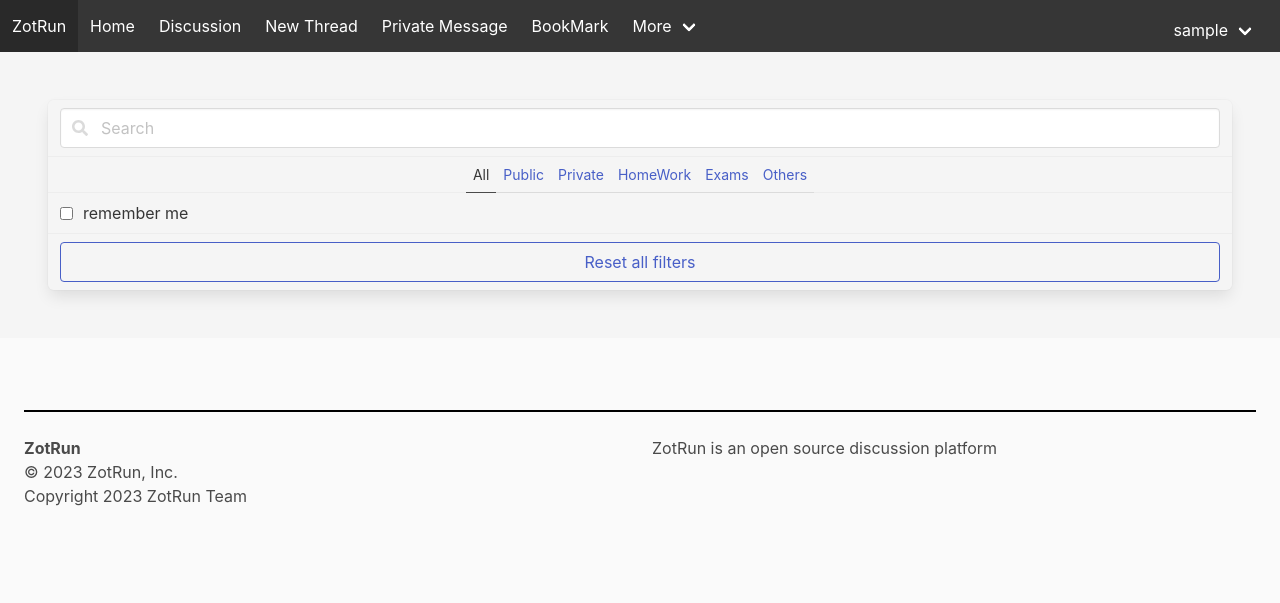
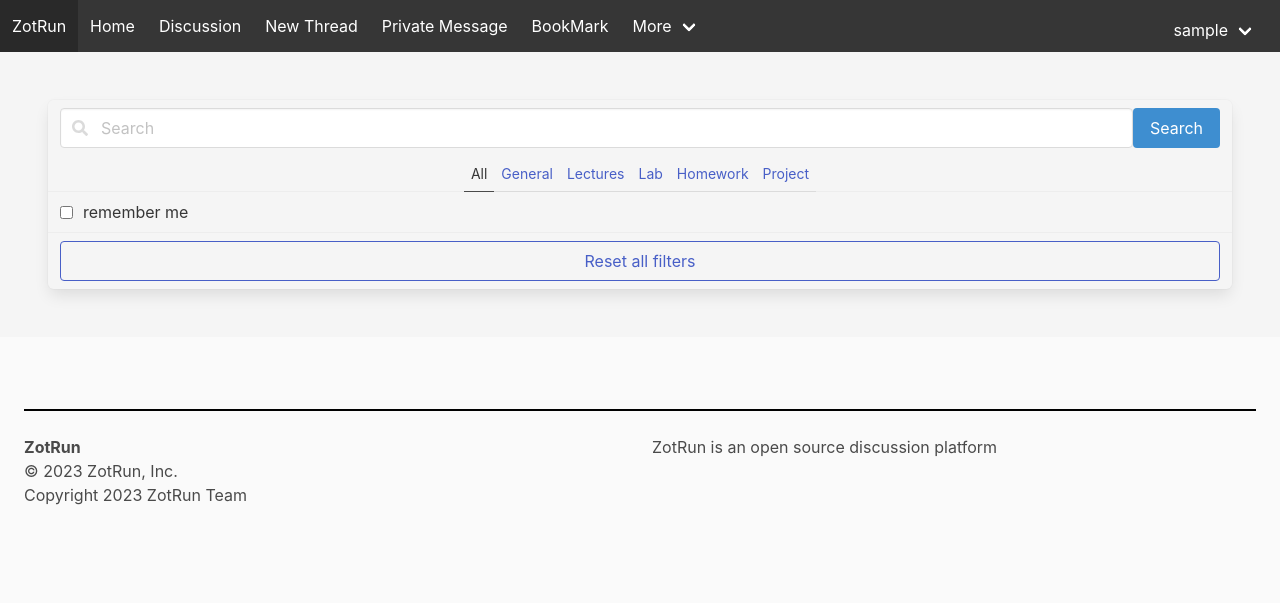
Before and after one commit to DPRO295/D, a Django app: page /main_page/ in a window 1280 px wide. Shown: the top 603 px of the page. Run offline with Django 4.2, Linux system fonts and the light colour scheme; the visitor is signed in with stand-in values (Sample User, id 1); data that the repository does not hold is empty; some libraries are stand-ins or nearby versions.

Commit message:
Add basic search & FIx bugs in login and logout

```diff
--- a/djangoProject/CS295P_Project/templates/main_page.html
+++ b/djangoProject/CS295P_Project/templates/main_page.html
@@ -11,21 +11,24 @@
 <div class="section has-background-white-ter">
 {# --------------------------- search function ---------------------------#}
     <nav class="panel">
+        <form method="get">
             <div class="panel-block">
                 <p class="control has-icons-left">
-                <input class="input" type="text" placeholder="Search">
+                    <input class="input" type="text" name="search" placeholder="Search" value="{{ query }}">
                     <span class="icon is-left">
                         <i class="fas fa-search" aria-hidden="true"></i>
                     </span>
                 </p>
+                <button class = "button is-info" type="submit">Search</button>
             </div>
+        </form>
         <p class="panel-tabs">
             <a class="is-active">All</a>
-            <a>Public</a>
-            <a>Private</a>
-            <a>HomeWork</a>
-            <a>Exams</a>
-            <a>Others</a>
+            <a>General</a>
+            <a>Lectures</a>
+            <a>Lab</a>
+            <a>Homework</a>
+            <a>Project</a>
         </p>
         <label class="panel-block">
             <input type="checkbox">
--- a/djangoProject/CS295P_Project/templates/register.html
+++ b/djangoProject/CS295P_Project/templates/register.html
@@ -22,21 +22,21 @@
     <div class="field">
         <label class="label">User Name</label>
         <div class="control">
-            <input class="input" type="username" name="username" placeholder="e.g. ZotRun#1 ">
+            <input class="input" required="required" name="username" type="" placeholder="e.g. ZotRun#1 ">
         </div>
     </div>
 
     <div class="field">
         <label class="label">Email</label>
         <div class="control">
-            <input class="input" name="email" type="email" placeholder="e.g. username@example.com">
+            <input class="input" required="required" name="email" type="" placeholder="e.g. username@example.com">
         </div>
     </div>
 
     <div class="field">
         <label class="label">Password</label>
         <div class="control">
-            <input class="input" name="pwd" type="password" placeholder="********">
+            <input class="input" required="required" name="pwd" type="" placeholder="********">
         </div>
     </div>
 
--- a/djangoProject/CS295P_Project/views/homepage.py
+++ b/djangoProject/CS295P_Project/views/homepage.py
@@ -23,12 +23,21 @@ def main_page(request):
     print(request.user.is_active)  # True
     print(request.user.is_authenticated)
     # -------- test case -----------
+    search_dic = {}
+    query = request.GET.get("search", "")       # if there is query get it otherwise blank
     user_obj = request.user.is_authenticated
     email = request.user.email
-    post_thread_data = PostThread.objects.all()
+    # get and set the post thread data in reverse order by post data
+    # post_thread_data = PostThread.objects.all().order_by("date").reverse()
+
+    # if query:
+    #     search_dic["content"] = query
+    # TODO only search for the "content" part from "postthread" table for now
+    query_set = PostThread.objects.filter(content__contains=query).order_by("date").reverse()
+
     return render(request, "main_page.html",
-                  {"post_thread": post_thread_data, "check_login": user_obj, "user_email": email,
-                   "username": request.user.username})
+                  {"post_thread": query_set, "check_login": user_obj, "user_email": email,
+                   "username": request.user.username, "query": query})
 
 
 def post_thread(request):
@@ -57,11 +66,16 @@ def register(request):
     if request.method == "GET":
         return render(request, "register.html")
     else:
+        if request.POST.get("username") is None:
+            return render(request, "register.html", {"error_msg": "please enter your username"})
         username = request.POST.get("username")
+        print(username)
         email = request.POST.get("email")
         password = request.POST.get("pwd")
-        if User.objects.filter(username=email).exists():
+        if User.objects.filter(email=email).exists():
             return render(request, "register.html", {"error_msg": "This email have been used."})
+        elif User.objects.filter(username=username).exists():
+            return render(request, "register.html", {"error_msg": "This username have been used."})
         User.objects.create_user(username=username, email=email, password=password)
         return redirect("/home/")
 
@@ -71,24 +85,17 @@ def signin(request):
     if request.method == "GET":
         return render(request, "signin.html")
     else:
+        # TODO username CompareNoCase may cause problem
         username = request.POST.get("username")
-        email = request.POST.get("email")
         password = request.POST.get("pwd")
         user_obj = auth.authenticate(username=username, password=password)
         print(user_obj)
         if user_obj:
             # if login successfully set the session
             auth.login(request, user_obj)
-            # -------- test case -----------
-            print(request.user)
-            print(request.user.id)  # 1   check if the user already login
-            print(request.user.username)
-            print(request.user.is_active)  # True
-            print(request.user.is_authenticated)  # True
-            # -------- test case -----------
             return redirect("/home/")
         else:
-            return render(request, "signin.html")
+            return render(request, "signin.html", {"error_msg": "Wrong username or password"})
 
 
 def logout(request):
@@ -124,53 +131,3 @@ def profile(request):
         name = request.user.username
         return render(request, "profile.html", {"check_login": user_obj, "user_email": email,
                                                 "username": name, })
-
-
-# def signin(request):
-#     if request.method == "GET":
-#         return render(request, "signin.html")
-#     else:
-#         email = request.POST.get("email")
-#         password = request.POST.get("pwd")
-#
-#         client = MongoClient(database_path, tlsCAFile=ca)
-#         user = client["try"]["user"]
-#         doc = list(user.find({"email": email}))
-#         # user_obj = auth.authenticate(username=email, password=password)
-#         client.close()
-#         if doc == []:
-#             return render(request, "signin.html", {"error_msg": "This email haven't been registered."})
-#         elif doc[0]["pwd"] != password:
-#             return render(request, "signin.html", {"error_msg": "Wrong password! Please try again."})
-#         else:
-#             # return HttpResponse("Sign in successfully!")            # login success
-#             # ------------------ test use -------------------
-#             # print(request.user)
-#             # print(request.user.id)                # 1   check if the user already login
-#             # print(request.user.username)
-#             # print(request.user.is_active)         # True
-#             # print(request.user.is_authenticated)  # True
-#             # ------------------ test use --------------------
-#             # auth.login(request, user_obj)
-#             return render(request, "main_page.html")                  # if success jump to main_page
-#
-#
-# def register(request):
-#     if request.method == "GET":
-#         return render(request, "register.html")
-#     else:
-#         email = request.POST.get("email")
-#         password = request.POST.get("pwd")
-#
-#         client = MongoClient(database_path, tlsCAFile=ca)
-#         user = client["try"]["user"]
-#         doc = list(user.find({"email": email}))
-#         if(doc != []):
-#             client.close()
-#             return render(request, "register.html", {"error_msg": "This email have been used."})
-#         else:
-#             user.insert_one({"email": email, "pwd": password})
-#             client.close()
-#             # User.objects.create_user(username=email, password=password)
-#             # return HttpResponse("Register successfully!")
-#             return render(request, "home.html")
```
Also changed, not shown: djangoProject/CS295P_Project/templates/signin.html (+9 -9 lines). Lines whose indentation alone changed are shown as unchanged.
